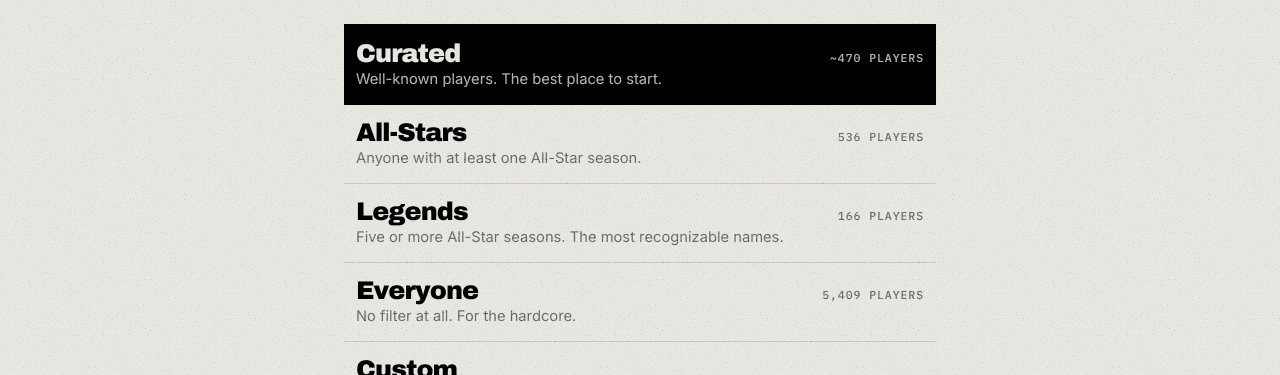
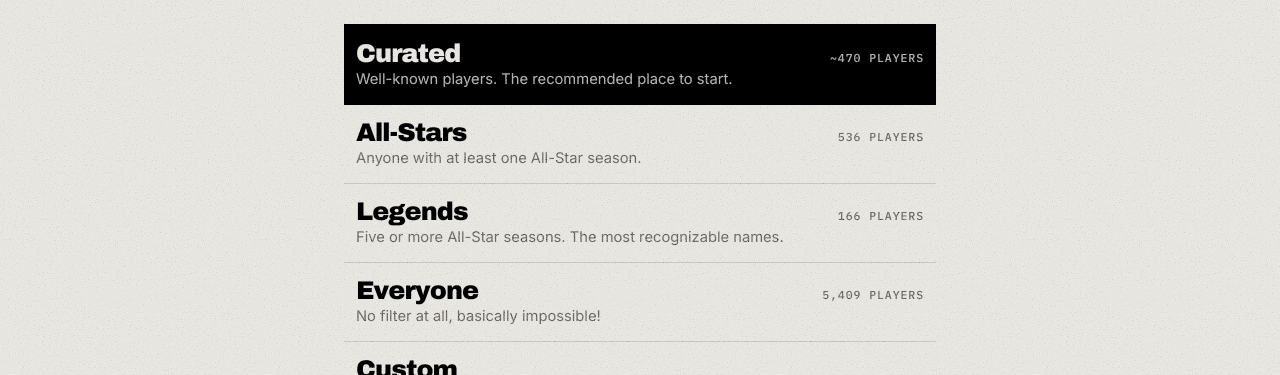
Before and after one commit to daisfasl/bballguessr, a React (Vite) app in the folder frontend/: page /play in a window 1280 px wide. Shown: the part 186-561 px from the top of the page. Built offline with nearby package versions, Linux system fonts and the light colour scheme; no server answers.

Commit message:
changed mode picker descs

```diff
--- a/frontend/src/components/ModePicker.tsx
+++ b/frontend/src/components/ModePicker.tsx
@@ -8,10 +8,10 @@ interface ModeOption {
 }
 
 const MODES: ModeOption[] = [
-    { id: 'curated', name: 'Curated', count: '~470 players', blurb: 'Well-known players. The best place to start.' },
+    { id: 'curated', name: 'Curated', count: '~470 players', blurb: 'Well-known players. The recommended place to start.' },
     { id: 'all_stars', name: 'All-Stars', count: '536 players', blurb: 'Anyone with at least one All-Star season.' },
     { id: 'legends', name: 'Legends', count: '166 players', blurb: 'Five or more All-Star seasons. The most recognizable names.' },
-    { id: 'everyone', name: 'Everyone', count: '5,409 players', blurb: 'No filter at all. For the hardcore.' },
+    { id: 'everyone', name: 'Everyone', count: '5,409 players', blurb: 'No filter at all, basically impossible!' },
     { id: 'custom', name: 'Custom', count: '', blurb: 'Set your own career length, accolades and era.' },
 ]
 
```
